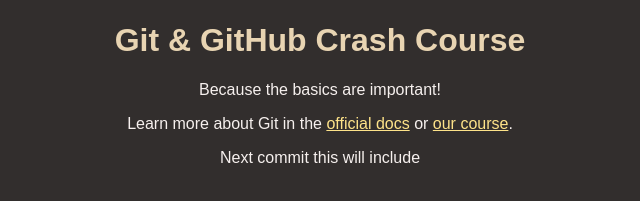
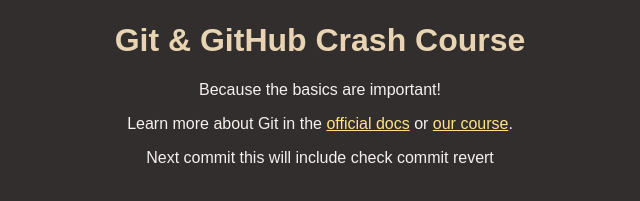
Before and after one commit to Ahamed13/Github-Tutorial, a plain HTML site: page index.html in a window 1280 px wide. Shown: the part 147-348 px from the top of the page, without its empty margins (320-960 px from the left). Drawn offline with Linux system fonts and the light colour scheme.

Commit message:
check revert

```diff
--- a/index.html
+++ b/index.html
@@ -19,6 +19,7 @@
       </p>
       <p>
         Next commit this will include
+        check commit revert
       </p>
   </section>
   </body>
```
